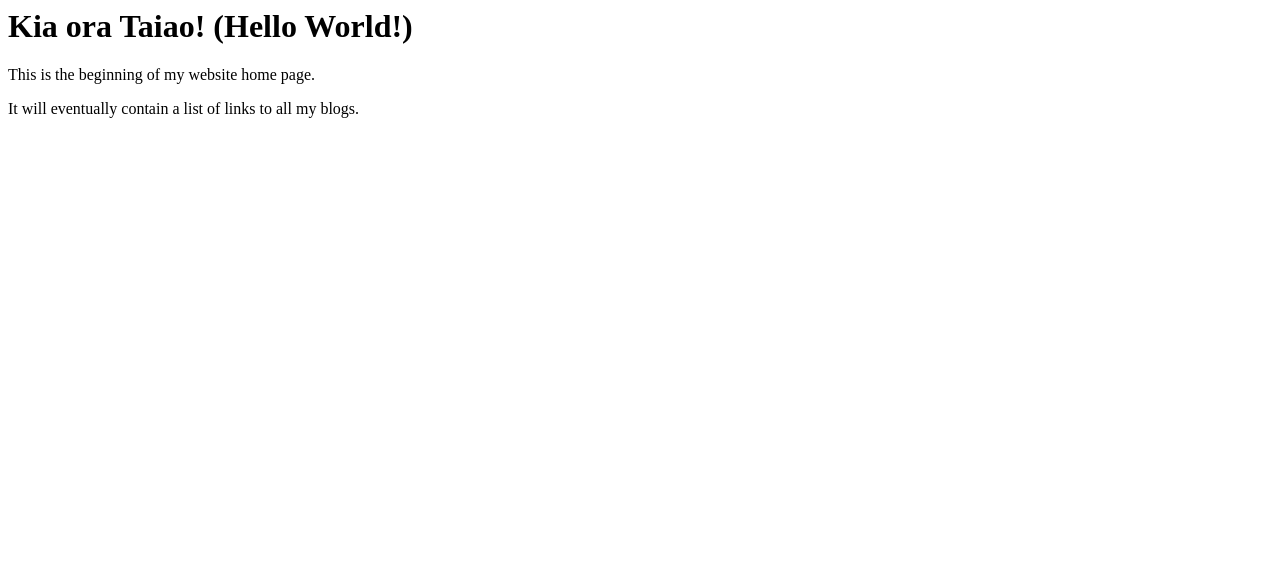
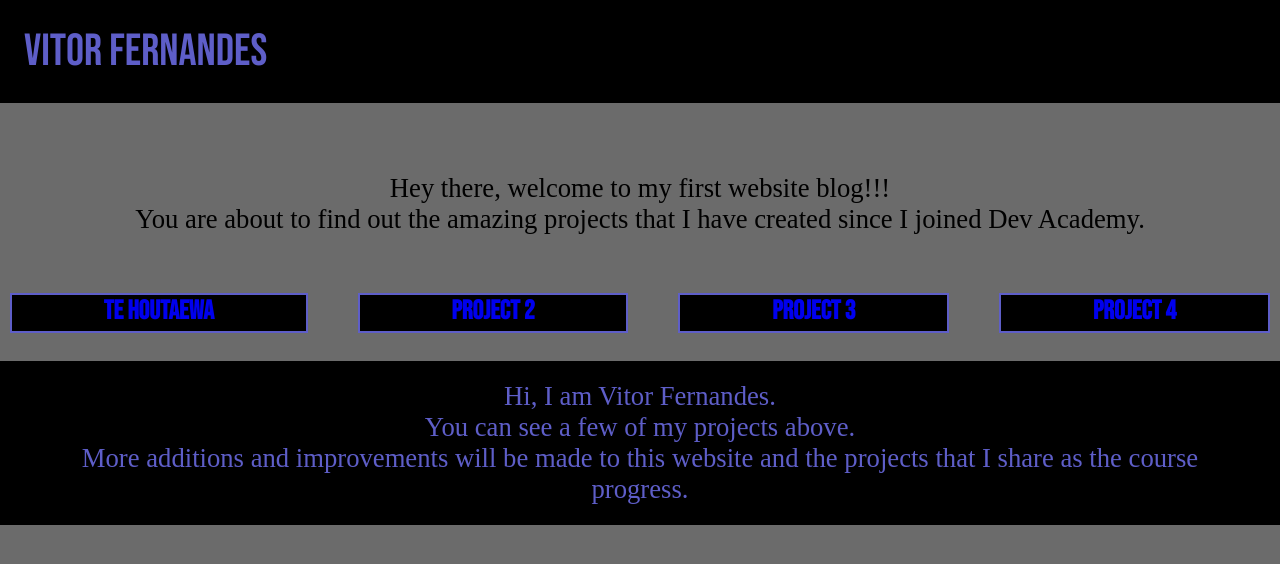
Before and after one commit to vitor-fernandess/vitor-fernandess.github.io, a plain HTML site: page index.html in a window 1280 px wide. Drawn offline with Linux system fonts and the light colour scheme.

Commit message:
first website

```diff
--- /dev/null
+++ b/blog/style.css
@@ -0,0 +1,72 @@
+*{
+    text-decoration: none;
+    margin: 0;
+    padding:0;
+}
+.navbar{
+    background-color: black;
+    font-family: 'bebas neue', sans-serif;
+    font-size: 45px;
+    padding: 24px;
+}
+body{
+    background-color: rgb(107, 107, 107);
+}
+.heading a{
+    font-size: 45px; color: rgb(94, 94, 200);
+}
+.main{
+    text-align: center;
+    margin-top: 40px;
+    font-size: 20pt;
+    padding: 30px;
+    }
+    .grid-row{
+        display: grid;
+        column-gap: 50px;
+        grid-template-columns: auto auto auto auto;
+        background-color: rgb(107, 107, 107);
+        padding: 10px;
+        height: 30pt;
+
+
+    }
+    .item-grid{
+        background-color: black;
+        color: rgb(94, 94, 200);
+        border: 2px solid rgb(94, 94, 200);
+        font-size: 20pt;
+        text-align: center;
+        font-weight: bold;
+        font-family:'Bebas Neue', sans-serif;
+    }
+    @media only screen and (max-width: 600px) {
+        body{
+            width: 100%
+        }
+    }
+    @media only screen and (max-width: 600px){
+        .grid-row{
+            column-gap: 0px;
+            row-gap: 2px;
+            grid-template-columns: none;
+            margin: 0px 20px 150px 20px;
+
+        }
+    }
+    @media only screen and (max-width: 600px){
+        .item-grid{
+            height: 20pt;
+            padding: 5px;
+         }
+    }
+footer{
+    background-color: black;
+    padding: 3px;
+    display: block;
+    position:relative;
+    left: 0;
+    bottom: 0;
+    width: 99.2%;
+    height: 20px;
+}
--- a/index.html
+++ b/index.html
@@ -1,9 +1,40 @@
+<!DOCTYPE html>
 <html>
   <head>
-    <title>My blog</title>
+    <meta charset="UTF-8">
+    <title>Vitor's Blog</title>
+    <link rel="preconnect" href="https://fonts.googleapis.com">
+    <link rel="preconnect" href="https://fonts.gstatic.com" crossorigin>
+    <link href="https://fonts.googleapis.com/css2?family=Bebas+Neue&display=swap" rel="stylesheet">
+    <meta name="viewport" content="width=device-width, initial-scale=1" />
+    <link href="styles/main.css "  rel="stylesheet" type="text/css">
+  </head>
   <body>
-    <h1>Kia ora Taiao! (Hello World!)</h1>
-    <p> This is the beginning of my website home page.</p>
-    <p> It will eventually contain a list of links to all my blogs. </p>
+    <nav class="navbar">
+      <div class="heading">
+        <a href="#">Vitor Fernandes</a>
+      </div>
+    </nav>
+
+   <div class="main">
+     <p>Hey there, welcome to my first website blog!!!</p>
+     <p> You are about to find out the amazing projects that I have created since I joined Dev Academy.</p>
+   </div>
+
+  <br/>
+
+ <div class="grid-row">
+  <div class="item-grid"><a href="/blog/te-houtaewa-template.html">Te Houtaewa</a></div>
+  <div class="item-grid"><a href="#">Project 2</a></div>
+  <div class="item-grid"><a href="#">Project 3</a></div>
+  <div class="item-grid"><a href="#">Project 4</a></div>
+ </div>
+
+ <br>
+<div class="intro">
+ <p>Hi, I am Vitor Fernandes. <br>
+  You can see a few of my projects above.<br>
+  More additions and improvements will be made to this website and the projects that I share as the course progress. </p>
+</div>
   </body>
 </html>
--- a/styles/main.css
+++ b/styles/main.css
@@ -0,0 +1,73 @@
+*{
+    text-decoration: none;
+    margin: 0;
+    padding: 0;
+}
+.navbar{
+    background-color: black;
+    font-family: 'Bebas Neue', sans-serif;
+    font-size: 45px;
+    padding: 24px;
+}
+
+.heading a{
+    font-size: 45px; color: rgb(94, 94, 200);
+}
+
+body{
+    background-color: rgb(107, 107, 107);
+}
+.main{
+text-align: center;
+margin-top: 40px;
+font-size: 20pt;
+padding: 30px;
+}
+
+.grid-row{
+    display: grid;
+    column-gap: 50px;
+    grid-template-columns: auto auto auto auto;
+    background-color: rgb(107, 107, 107);
+    padding: 10px;
+    height: 30pt;
+
+
+}
+.item-grid{
+    background-color: black;
+    color: rgb(94, 94, 200);
+    border: 2px solid rgb(94, 94, 200);
+    font-size: 20pt;
+    text-align: center;
+    font-weight: bold;
+    font-family:'Bebas Neue', sans-serif;
+}
+.intro p{
+    font-size: 20pt;
+    background-color: black;
+    color: rgb(94, 94, 200);
+    text-align: center;
+    padding: 20px 35px 20px 35px;
+
+}
+@media only screen and (max-width: 600px) {
+    body{
+        width: 100%
+    }
+}
+@media only screen and (max-width: 600px){
+    .grid-row{
+        column-gap: 0px;
+        row-gap: 2px;
+        grid-template-columns: none;
+        margin: 0px 20px 150px 20px;
+
+    }
+}
+@media only screen and (max-width: 600px){
+    .item-grid{
+        height: 20pt;
+        padding: 5px;
+     }
+}
```
Also changed, not shown: blog/te-houtaewa-template.html (+27 -6 lines).
